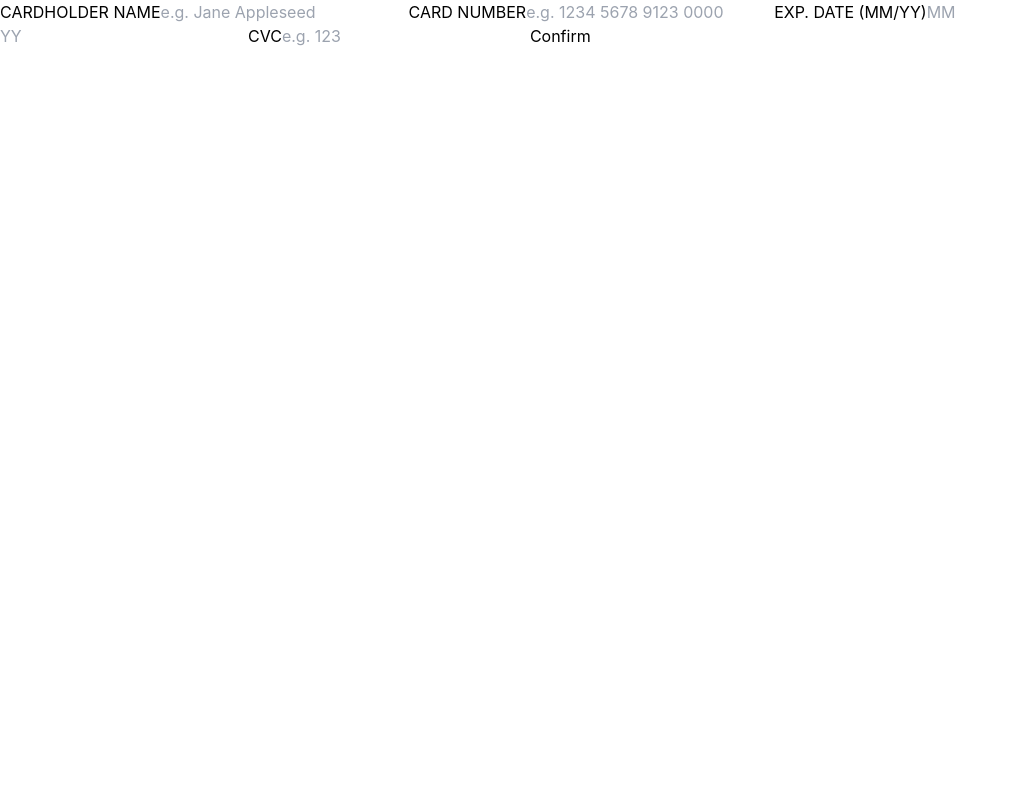
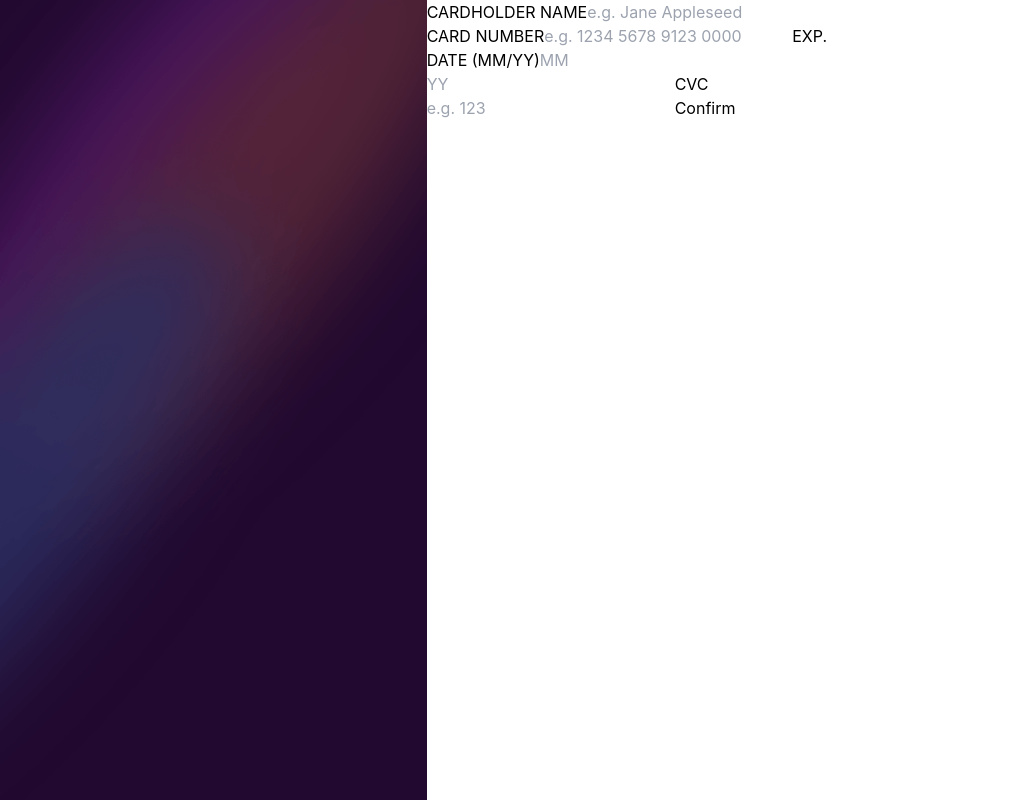
Before and after one commit to ShayneJG/Interactive-card-details-form-React, a React (Create React App) app in the folder my-app/: page / in a window 1280 px wide. Shown: the whole page, without its empty margins (0-1017 px from the left). Built offline with nearby package versions, Linux system fonts and the light colour scheme.

Commit message:
background image styled and grid setup

```diff
--- a/my-app/public/index.html
+++ b/my-app/public/index.html
@@ -1,5 +1,5 @@
 <!DOCTYPE html>
-<html lang="en">
+<html lang="en" class="h-full">
   <head>
     <meta charset="utf-8" />
     <link rel="icon" href="%PUBLIC_URL%/favicon.ico" />
@@ -26,9 +26,9 @@
     -->
     <title>React App</title>
   </head>
-  <body>
+  <body class="h-full">
     <noscript>You need to enable JavaScript to run this app.</noscript>
-    <div id="root"></div>
+    <div id="root" class="h-full"></div>
     <!--
       This HTML file is a template.
       If you open it directly in the browser, you will see an empty page.
--- a/my-app/src/App.css
+++ b/my-app/src/App.css
@@ -571,6 +571,50 @@ video {
   border-width: 0;
 }
 
+.col-start-1 {
+  grid-column-start: 1;
+}
+
+.col-start-2 {
+  grid-column-start: 2;
+}
+
+.col-end-2 {
+  grid-column-end: 2;
+}
+
+.col-end-3 {
+  grid-column-end: 3;
+}
+
+.grid {
+  display: grid;
+}
+
 .hidden {
   display: none;
 }
+
+.h-full {
+  height: 100%;
+}
+
+.h-screen {
+  height: 100vh;
+}
+
+.grid-cols-3 {
+  grid-template-columns: repeat(3, minmax(0, 1fr));
+}
+
+.bg-\[url\(\'\.\/images\/bg-main-desktop\.png\'\)\] {
+  background-image: url('./images/bg-main-desktop.png');
+}
+
+.bg-cover {
+  background-size: cover;
+}
+
+.bg-no-repeat {
+  background-repeat: no-repeat;
+}
--- a/my-app/src/App.js
+++ b/my-app/src/App.js
@@ -1,6 +1,7 @@
 import "./App.css";
 import { useState } from "react";
 import errorHandler from "./common/errorHandler";
+
 //top level component
 
 function App() {
@@ -15,7 +16,12 @@ function App() {
   const [complete, setComplete] = useState(false);
 
   return (
-    <div>
+    <div className="grid grid-cols-3 h-full">
+      <div
+        id="backgroundImage"
+        className="col-start-1 col-end-2 h-full bg-[url('./images/bg-main-desktop.png')] bg-no-repeat bg-cover	"
+      ></div>
+      <div className="col-start-2 col-end-3">
         <div className="cardContainer">
           <Card side="front" details={details} setDetails={setDetails} />
           <Card side="back" details={details} setDetails={setDetails} />
@@ -30,6 +36,7 @@ function App() {
               setComplete={setComplete}
             />
           )}
+        </div>
       </div>
     </div>
   );
--- a/my-app/tailwind.config.js
+++ b/my-app/tailwind.config.js
@@ -1,6 +1,6 @@
 /** @type {import('tailwindcss').Config} */
 module.exports = {
-  content: ["./src/**/*.{html,js}"],
+  content: ["./src/**/*.{html,js}", "./public/*.{html}"],
   theme: {
     extend: {},
   },
```
Lines whose indentation alone changed are shown as unchanged.
